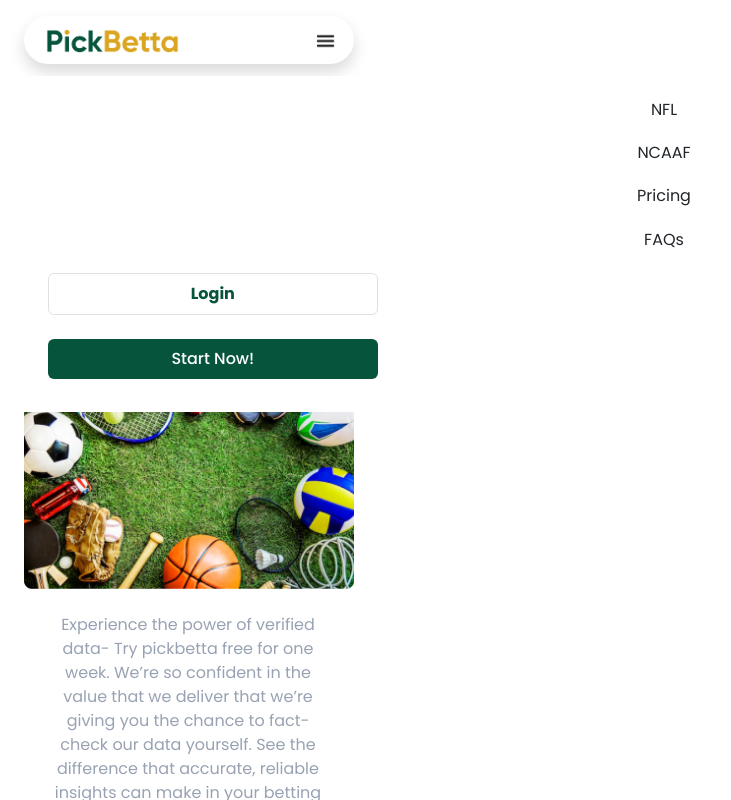
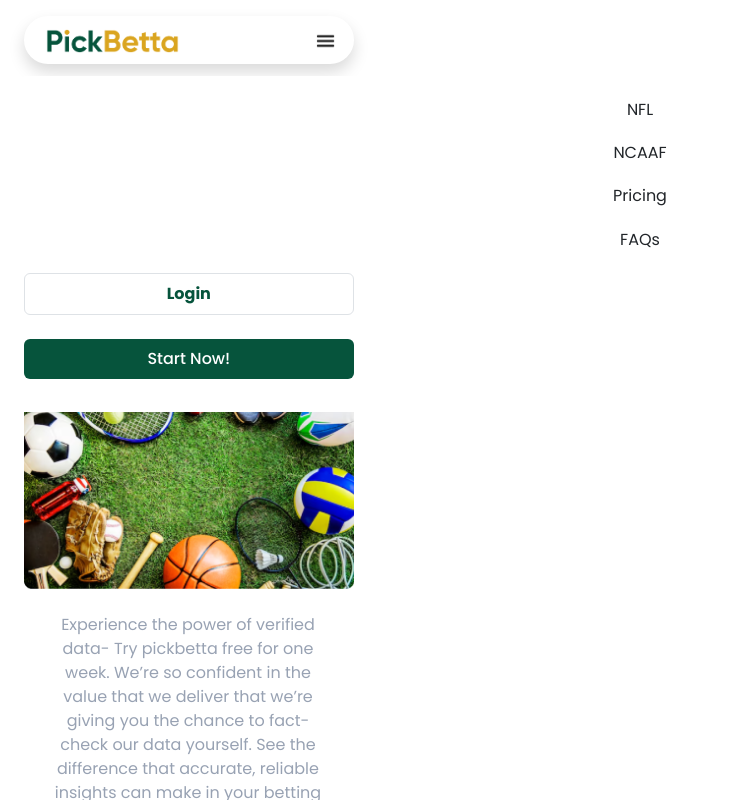
Before and after one commit to mide-paul/Pickbetta-Frontend, a React (Vite) app: page / in a window 1280 px wide. Both pictures are taken after a click on the picture 325 px from the left and 41 px from the top of the page. Shown: the top 800 px of the page, without its empty margins (0-731 px from the left). Built offline with nearby package versions, Linux system fonts and the light colour scheme.

Commit message:
updated the dropdown menu content

```diff
--- a/src/components/navbar.tsx
+++ b/src/components/navbar.tsx
@@ -30,15 +30,15 @@ export const Navbar = () => {
         <img onClick={() => setOpen(!open)} src={menu_icon} alt="" className="absolute h-5 mt-2.5 ml-19.5 z-10" />
         { open && (
           <div className="absolute bg-white w-screen h-21 mt-8 ml-0 z-10">
-            <div className="flex flex-col gap-4">
+            <div className="flex flex-col gap-4 -ml-7">
             <h3 className="relative mt-4 text-center text-dark text-base font-normal">NFL</h3>
             <h3 className="relative text-center text-dark text-base font-normal">NCAAF</h3>
             <h3 className="relative text-center text-dark text-base font-normal">Pricing</h3>
             <h3 className="relative text-center text-dark text-base font-normal">FAQs</h3>
             </div>
             <div className="flex flex-col">
-              <button className="relative p-2 w-20.5 ml-5 mt-4 font-bold text-green border rounded">Login</button>
-              <button className="relative p-2 w-20.5 ml-5 mt-4 font-medium text-white bg-green rounded">Start Now!</button>
+              <button className="relative p-2 w-20.5 ml-0 mt-4 font-bold text-green border rounded">Login</button>
+              <button className="relative p-2 w-20.5 ml-0 mt-4 font-medium text-white bg-green rounded">Start Now!</button>
             </div>
           </div>
         )}
```
Also changed, not shown: 4 other files (tests, documents, lock files or other folders).
